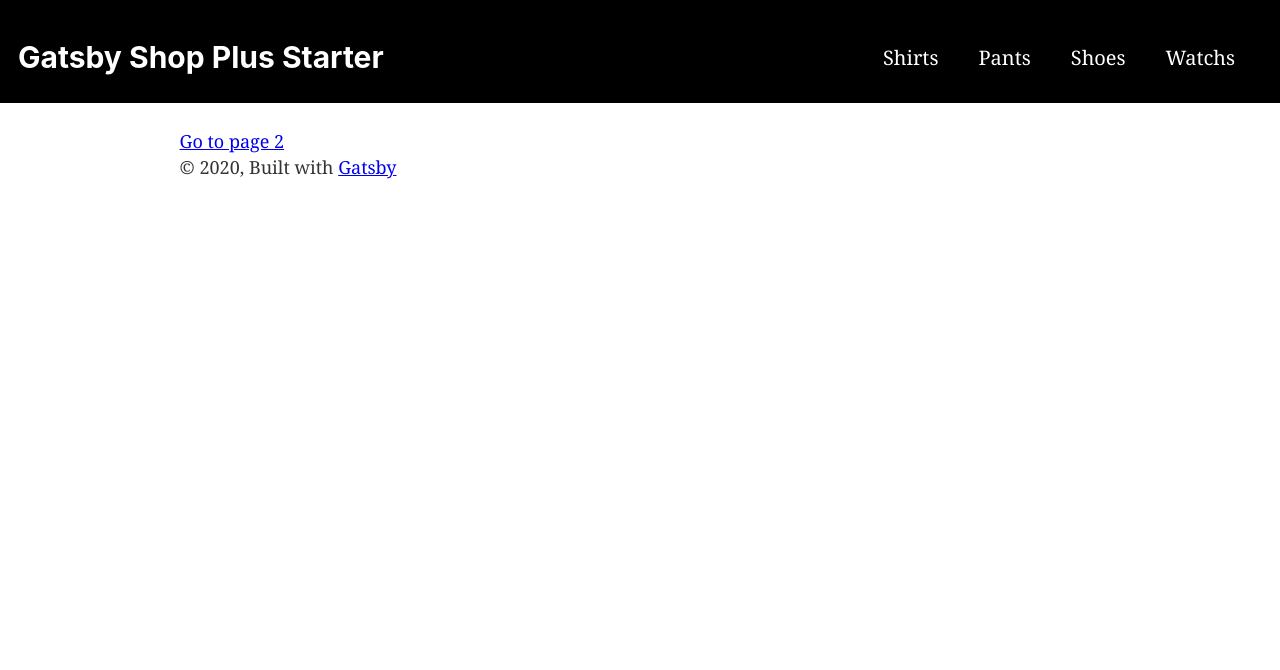
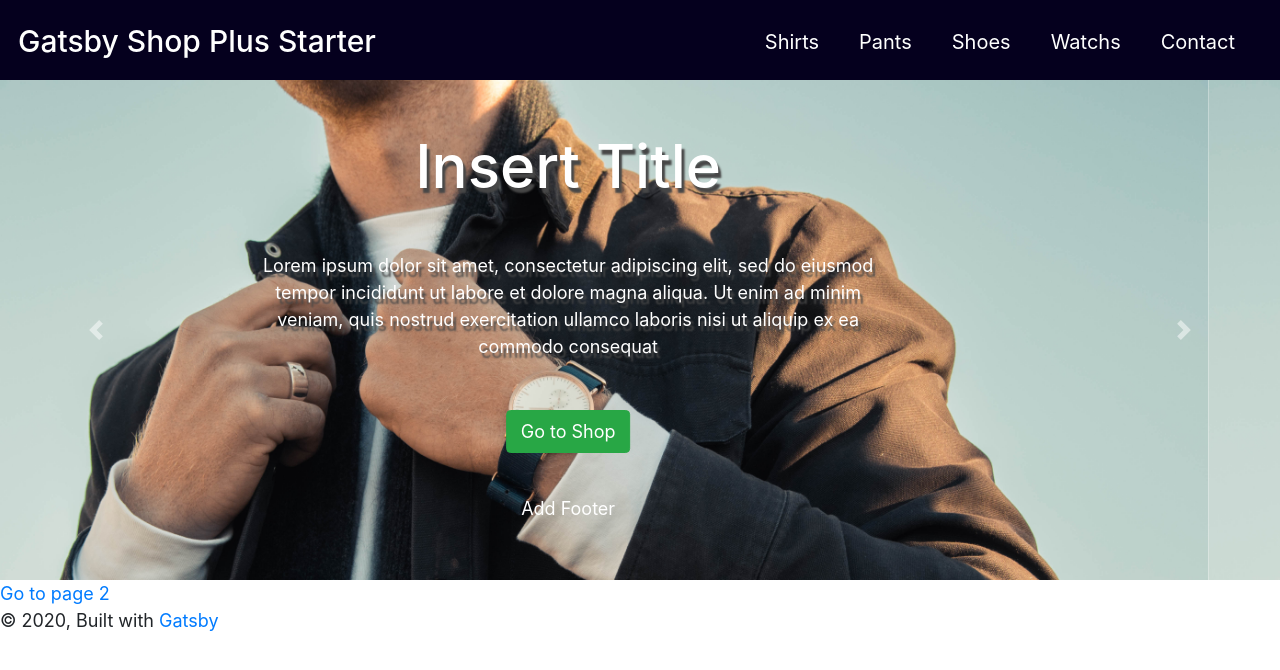
Before and after one commit to Gasty-WebDev113/gatsby-shop-plus-starter, a Gatsby site: page / in a window 1280 px wide. Built offline with nearby package versions, Linux system fonts and the light colour scheme; Gatsby itself is replaced by a stand-in of ours.

Commit message:
Add Landing and Bootstrap

```diff
--- a/gatsby-browser.js
+++ b/gatsby-browser.js
@@ -4,4 +4,5 @@
  * See: https://www.gatsbyjs.org/docs/browser-apis/
  */
 
+
 // You can delete this file if you're not using it
--- a/package.json
+++ b/package.json
@@ -5,6 +5,7 @@
   "version": "0.1.0",
   "author": "Kyle Mathews <mathews.kyle@gmail.com>",
   "dependencies": {
+    "bootstrap": "^4.4.1",
     "gatsby": "^2.19.7",
     "gatsby-image": "^2.2.39",
     "gatsby-plugin-manifest": "^2.2.39",
@@ -15,6 +16,7 @@
     "gatsby-transformer-sharp": "^2.3.13",
     "prop-types": "^15.7.2",
     "react": "^16.12.0",
+    "react-bootstrap": "^1.0.0-beta.17",
     "react-dom": "^16.12.0",
     "react-helmet": "^5.2.1"
   },
--- a/src/components/header.css
+++ b/src/components/header.css
@@ -1,11 +1,11 @@
 #Container{
-    background: black;
+    background: #05001E;
     width: 100%;
-    margin-bottom: 25px;
+    height: 80px;
 }
 
 #Title_Container{
-    padding-top: 1.8rem;
+    padding-top: 0.5rem;
     padding-left: 1rem;
     display: inline-block;
 }
@@ -17,7 +17,7 @@
 }
 
 #Menu{
-    padding-top: 2.5rem;
+    padding-top: 1.5rem;
     max-width: 50%;
     margin-right: 25px;
     float: right;
--- a/src/components/header.js
+++ b/src/components/header.js
@@ -22,16 +22,19 @@ const Header = ({ siteTitle }) => (
     </div>
     <nav id="Menu">
        <ol className="Menu_Option">
-        <Link className="Menu_Option_Title" to="/" id="Men"> Shirts </Link>
+        <Link className="Menu_Option_Title" to="/"> Shirts </Link>
        </ol>
        <ol className="Menu_Option">
-        <Link className="Menu_Option_Title" to="/" id="Men"> Pants </Link>
+        <Link className="Menu_Option_Title" to="/"> Pants </Link>
        </ol>
        <ol className="Menu_Option">
-        <Link className="Menu_Option_Title" to="/" id="Men"> Shoes </Link>
+        <Link className="Menu_Option_Title" to="/" > Shoes </Link>
        </ol>
        <ol className="Menu_Option">
-        <Link className="Menu_Option_Title" to="/" id="Men"> Watchs </Link>
+        <Link className="Menu_Option_Title" to="/" > Watchs </Link>
+       </ol>
+       <ol className="Menu_Option">
+        <Link className="Menu_Option_Title" to="/" > Contact </Link>
        </ol>
      </nav>
   </header>
--- a/src/components/image.js
+++ b/src/components/image.js
@@ -2,23 +2,13 @@ import React from "react"
 import { useStaticQuery, graphql } from "gatsby"
 import Img from "gatsby-image"
 
-/*
- * This component is built using `gatsby-image` to automatically serve optimized
- * images with lazy loading and reduced file sizes. The image is loaded using a
- * `useStaticQuery`, which allows us to load the image from directly within this
- * component, rather than having to pass the image data down from pages.
- *
- * For more information, see the docs:
- * - `gatsby-image`: https://gatsby.dev/gatsby-image
- * - `useStaticQuery`: https://www.gatsbyjs.org/docs/use-static-query/
- */
 
 const Image = () => {
   const data = useStaticQuery(graphql`
     query {
-      placeholderImage: file(relativePath: { eq: "gatsby-astronaut.png" }) {
+      placeholderImage: file(relativePath: { eq: "Image.jpg" }) {
         childImageSharp {
-          fluid(maxWidth: 300) {
+          fluid(maxWidth: 1500) {
             ...GatsbyImageSharpFluid
           }
         }
--- /dev/null
+++ b/src/components/landing.css
@@ -0,0 +1,27 @@
+#Landing_Container{
+    width: 100%;
+    height: 500px;
+    overflow: hidden;
+}
+
+#Landing_Title{
+    position: absolute;
+    z-index: 1;
+    text-align: center;
+    width: 50%;
+    color: white;
+    top: 10%;
+    left: 50%;
+    transform: translateX(-50%);
+}
+
+#Landing_Title h1{
+    font-size: 60px;
+    text-shadow: 3px 5px 2px #474747;
+}
+
+#Landing_Title p{
+    margin-top: 50px;
+    margin-bottom: 50px;
+    text-shadow: 3px 5px 2px #474747;
+}
--- /dev/null
+++ b/src/components/landing.js
@@ -0,0 +1,54 @@
+import React from "react"
+import { Link } from "gatsby"
+import "./landing.css"
+import Image from "./image"
+import Carousel from 'react-bootstrap/Carousel'
+import Button from 'react-bootstrap/Button'
+
+const Landing = () => (
+    <div>
+        <Carousel indicators={false}>
+            <Carousel.Item>
+                <div id="Landing_Container" >
+                    <Image />
+                </div>
+                <div id="Landing_Title">
+                    <h1>Insert Title</h1>
+                    <p>Lorem ipsum dolor sit amet, consectetur adipiscing elit, sed do eiusmod tempor incididunt ut labore et dolore magna aliqua. Ut enim ad minim veniam, quis nostrud exercitation ullamco laboris nisi ut aliquip ex ea commodo consequat</p>
+                    <Button variant="success" href="/">Go to Shop</Button>
+                </div>
+            <Carousel.Caption>
+                <p>Add Footer</p>
+            </Carousel.Caption>
+            </Carousel.Item>
+            <Carousel.Item>
+                <div id="Landing_Container" >
+                    <Image />
+                </div>
+                <div id="Landing_Title">
+                    <h1>Insert Title</h1>
+                    <p>Lorem ipsum dolor sit amet, consectetur adipiscing elit, sed do eiusmod tempor incididunt ut labore et dolore magna aliqua. Ut enim ad minim veniam, quis nostrud exercitation ullamco laboris nisi ut aliquip ex ea commodo consequat</p>
+                    <Button variant="success" href="/">Go to Shop</Button>
+                </div>
+            <Carousel.Caption>
+                <p>Add Footer</p>
+            </Carousel.Caption>
+            </Carousel.Item>
+            <Carousel.Item>
+                <div id="Landing_Container" >
+                    <Image />
+                </div>
+                <div id="Landing_Title">
+                    <h1>Insert Title</h1>
+                    <p>Lorem ipsum dolor sit amet, consectetur adipiscing elit, sed do eiusmod tempor incididunt ut labore et dolore magna aliqua. Ut enim ad minim veniam, quis nostrud exercitation ullamco laboris nisi ut aliquip ex ea commodo consequat</p>
+                    <Button variant="success" href="/">Go to Shop</Button>
+                </div>
+            <Carousel.Caption>
+                <p>Add Footer</p>
+            </Carousel.Caption>
+            </Carousel.Item>
+        </Carousel>
+    </div>
+)
+
+export default Landing
--- a/src/components/layout.js
+++ b/src/components/layout.js
@@ -1,7 +1,6 @@
 import React from "react"
 import PropTypes from "prop-types"
 import { useStaticQuery, graphql } from "gatsby"
-
 import Header from "./header"
 import "./layout.css"
 
@@ -19,13 +18,7 @@ const Layout = ({ children }) => {
   return (
     <>
       <Header siteTitle={data.site.siteMetadata.title} />
-      <div
-        style={{
-          margin: `0 auto`,
-          maxWidth: 960,
-          padding: `0 1.0875rem 1.45rem`,
-        }}
-      >
+      <div>
         <main>{children}</main>
         <footer>
           © {new Date().getFullYear()}, Built with
--- a/src/pages/index.js
+++ b/src/pages/index.js
@@ -2,13 +2,14 @@ import React from "react"
 import { Link } from "gatsby"
 
 import Layout from "../components/layout"
-import Image from "../components/image"
+import Landing from "../components/landing"
 import SEO from "../components/seo"
 
+import '../../node_modules/bootstrap/dist/css/bootstrap.min.css';
 const IndexPage = () => (
   <Layout>
     <SEO title="Home" />
-
+    <Landing />
     <Link to="/page-2/">Go to page 2</Link>
   </Layout>
 )
```
Also changed, not shown: src/images/Image.jpg (added), 3 other files.
